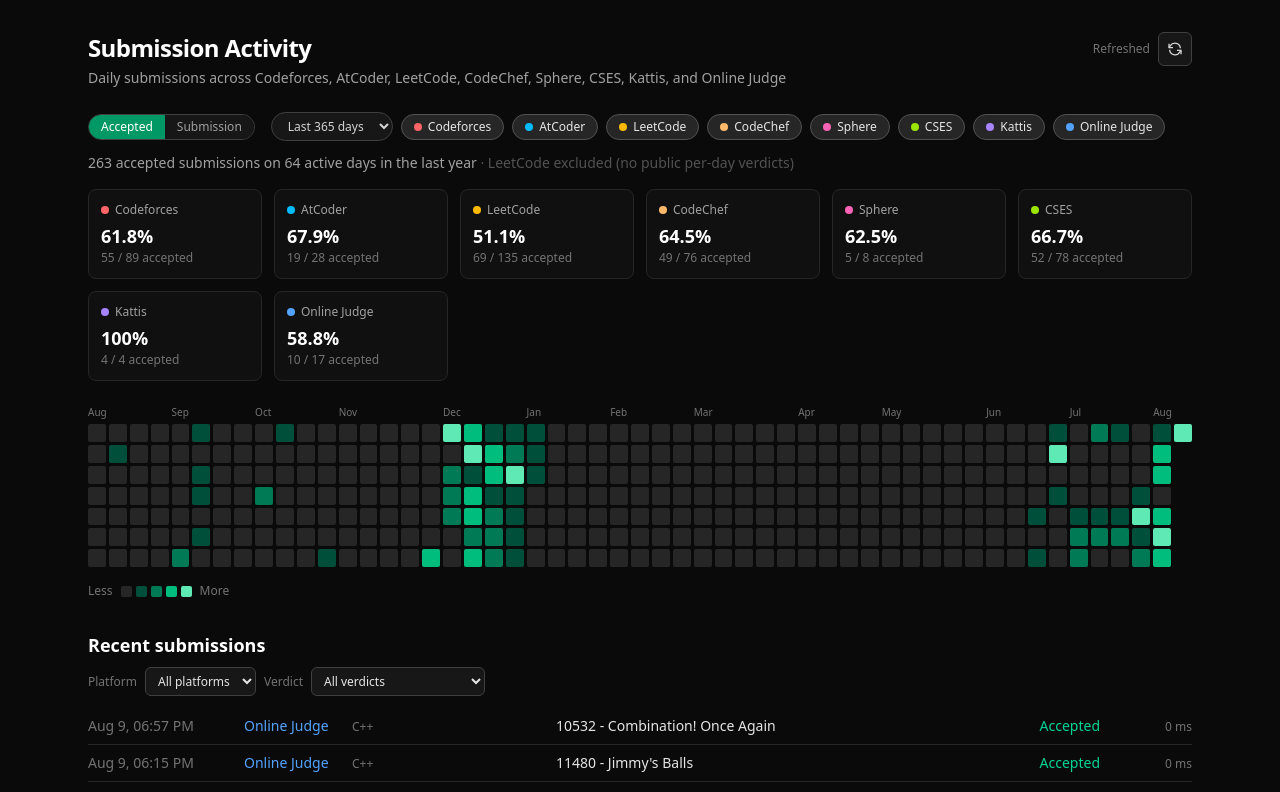
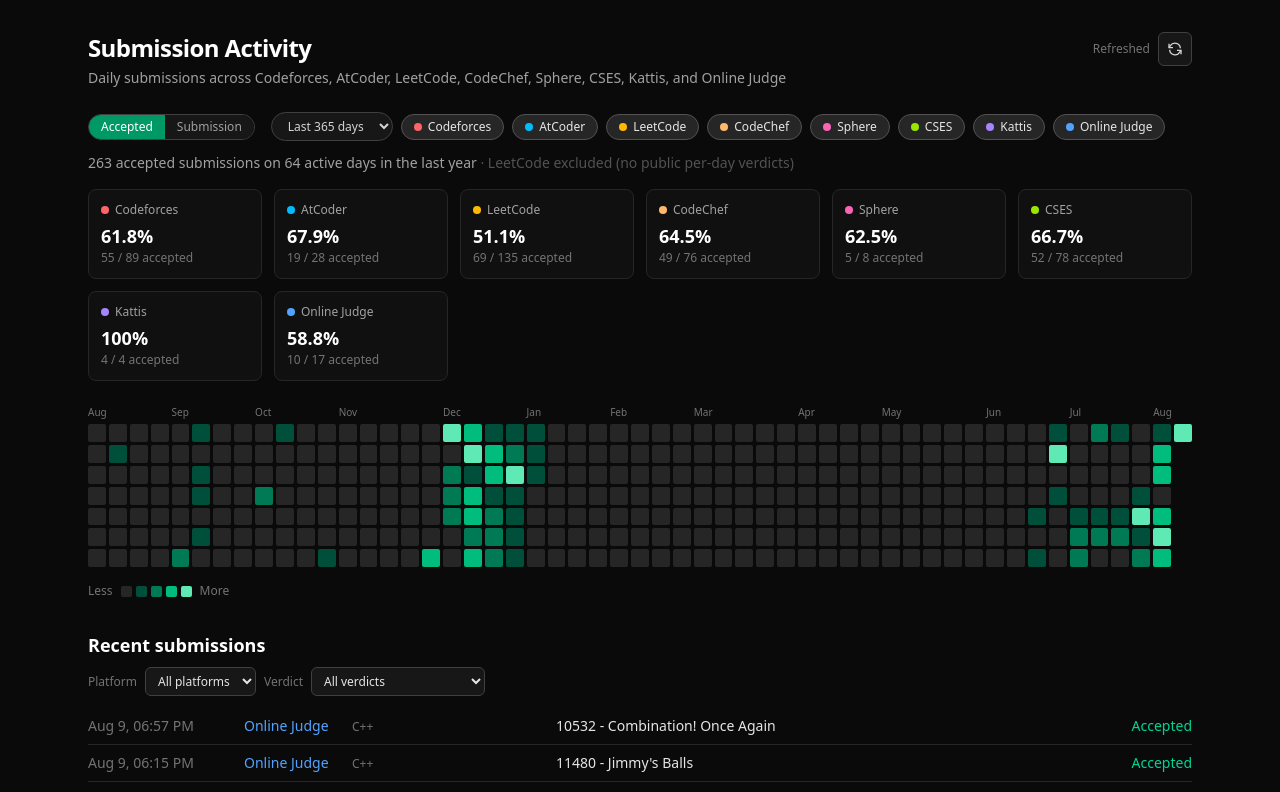
Before and after one commit to SadeekFarhan21/competitive-programming-website, a Next.js app: page / in a window 1280 px wide. Shown: the top 792 px of the page. Built offline with nearby package versions, Linux system fonts and the light colour scheme.

Commit message:
Remove runtime from submission feed

```diff
--- a/app/RecentFeed.tsx
+++ b/app/RecentFeed.tsx
@@ -174,7 +174,7 @@ export default function RecentFeed() {
       {visible.map((s, i) => (
         <li
           key={i}
-          className="grid min-w-0 gap-1 py-3 text-sm sm:grid-cols-[9rem_6rem_minmax(8rem,12rem)_minmax(0,1fr)_auto_5rem] sm:items-baseline sm:gap-x-3 sm:py-2"
+          className="grid min-w-0 gap-1 py-3 text-sm sm:grid-cols-[9rem_6rem_minmax(8rem,12rem)_minmax(0,1fr)_auto] sm:items-baseline sm:gap-x-3 sm:py-2"
         >
           <span className="truncate tabular-nums text-xs text-neutral-500 sm:text-sm">
             {formatSubmissionTime(s.epoch)}
@@ -189,9 +189,6 @@ export default function RecentFeed() {
           <span className={`font-medium sm:text-right ${verdictColor(s.verdict)}`}>
             {s.verdict}
           </span>
-          <span className="text-xs tabular-nums text-neutral-500 sm:text-right">
-            {s.runtimeMs != null ? `${s.runtimeMs} ms` : ""}
-          </span>
         </li>
       ))}
       </ul>
```
